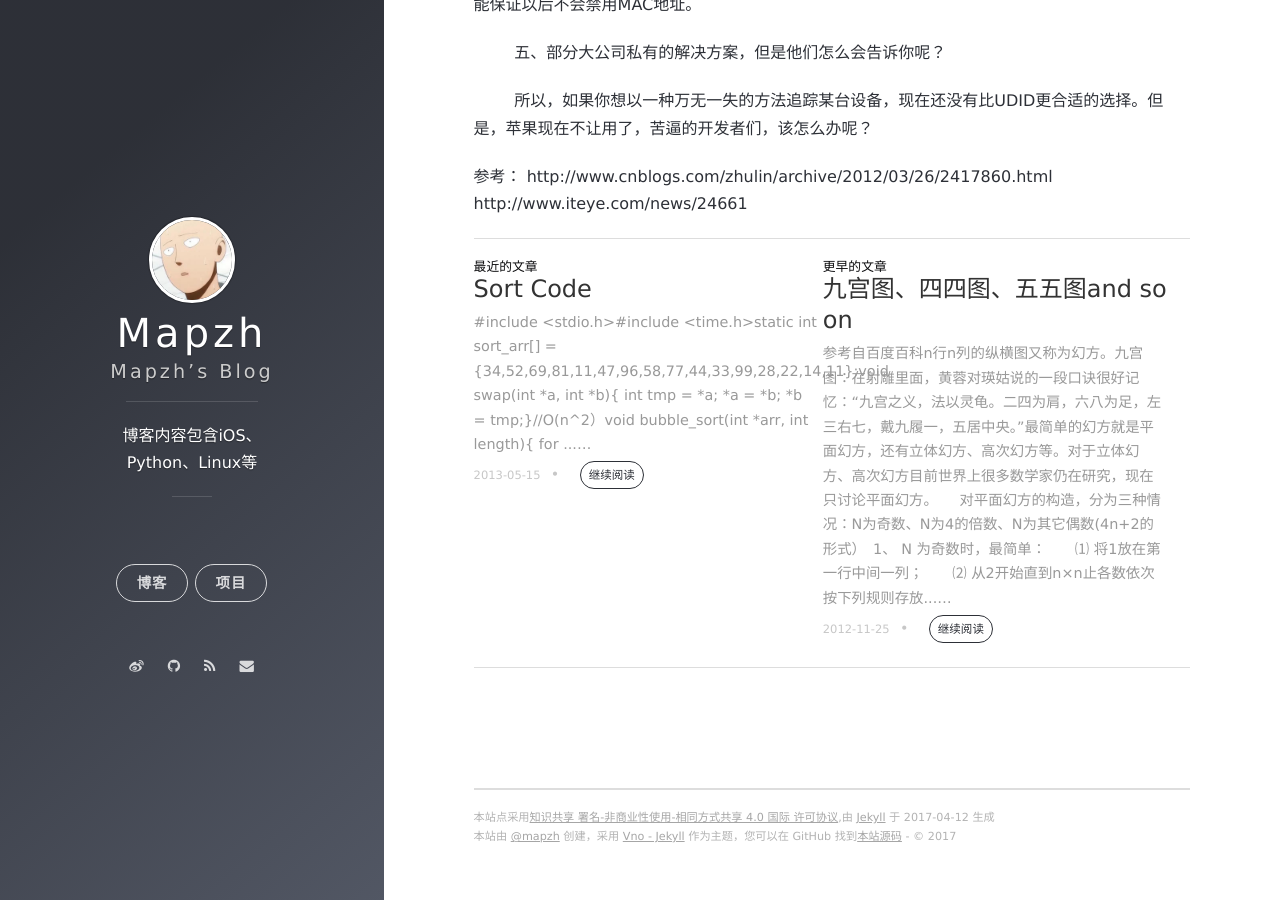
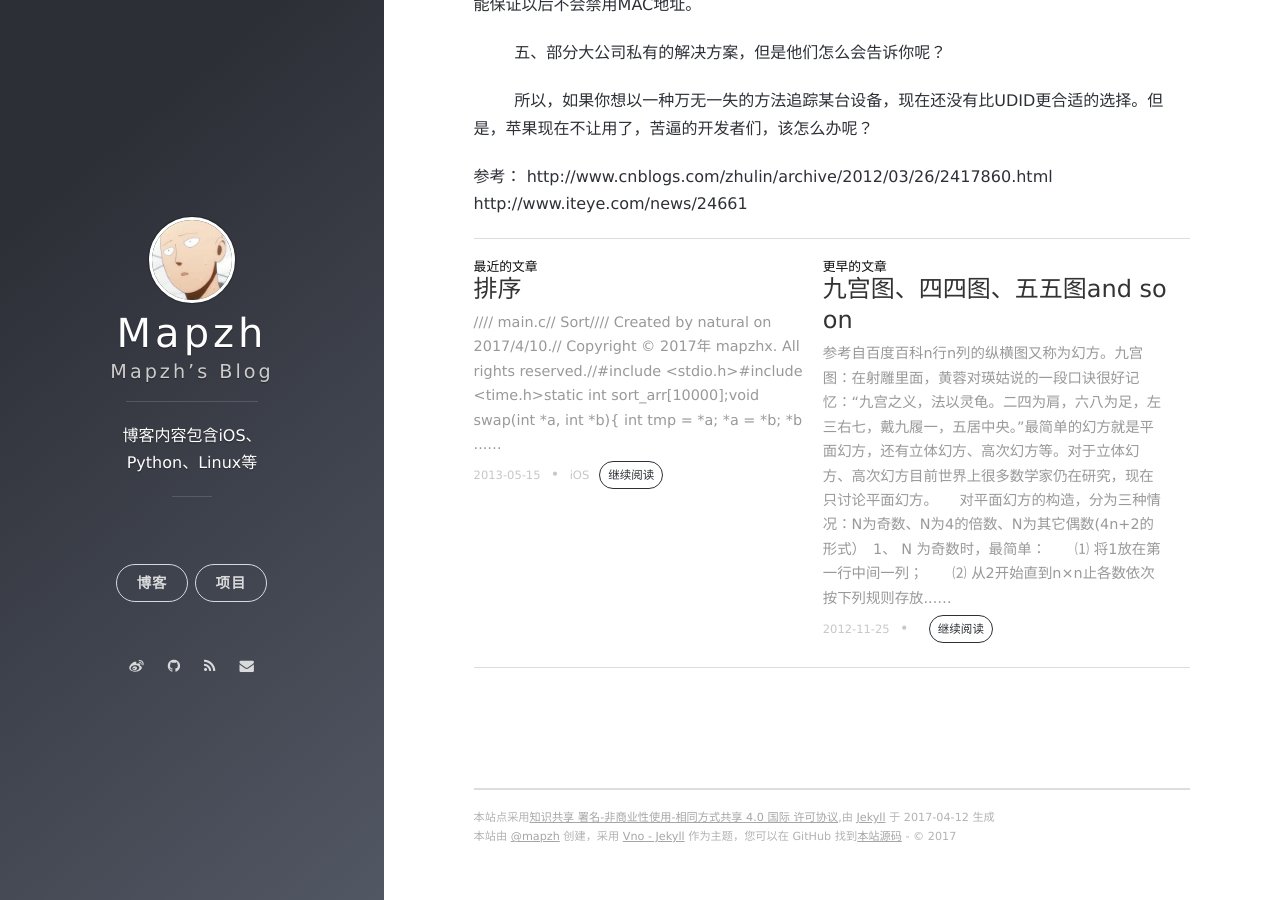
Before and after one commit to mapzh/jekyll-blog, a Jekyll site: the page built from _posts/2012-12-26-ios-udid.md, in a window 1280 px wide and 900 px high, scrolled down 2821 px. Built offline with Jekyll 4.4.1, drawn with Linux system fonts in a browser that asks for light colours; nearby versions of some CDN libraries; comment, search, counter and statistics services are not loaded; some of the changed lines change nothing that is shown.

Commit message:
blogs auto commit

````diff
--- a/_posts/2013-05-15-sort-code.md
+++ b/_posts/2013-05-15-sort-code.md
@@ -1,8 +1,25 @@
-```c
+---
+layout: post
+title: 排序
+date: 2013-05-15 17:40
+categories: []
+tags: iOS
+---
+
+```C
+
+//
+//  main.c
+//  Sort
+//
+//  Created by natural on 2017/4/10.
+//  Copyright © 2017年 mapzhx. All rights reserved.
+//
+
 #include <stdio.h>
 #include  <time.h>
 
-static int sort_arr[]  = {34,52,69,81,11,47,96,58,77,44,33,99,28,22,14,11};
+static int sort_arr[10000];
 
 void swap(int *a, int *b){
     int tmp = *a;
@@ -11,7 +28,7 @@
 }
 
 
-//O(n^2）
+//O(n^2)
 void bubble_sort(int *arr, int length){
     for (int i=0; i<length-1; i++) {
         for (int j=0; j<length-1-i; j++) {
@@ -76,24 +93,104 @@
     }
 }
 
+void merge(int *arr, int start, int mid, int end, int *temp){
+    int i = start, j = mid + 1;
+    int z = 0;
+    while (i<=mid && j<=end) {
+        if (arr[i] <= arr[j]) {
+            temp[z++] = arr[i++];
+        }else{
+            temp[z++] = arr[j++];
+        }
+    }
 
+    while (i<=mid) {
+        temp[z++] = arr[i++];
+    }
+    while (j<=end) {
+        temp[z++] = arr[j++];
+    }
+    for (int x=0; x<z; x++) {
+        arr[start + x] = temp[x];
+    }
+}
 
+void division(int *arr, int start, int end, int *temp){
+    if (start < end) {
+        int mid = (start + end)/2.0;
+        division(arr, start, mid, temp);
+        division(arr, mid+1, end, temp);
+        merge(arr, start, mid, end, temp);
+    }
+}
+
+void merge_sort(int *arr, int length){
+    int temp[length];
+    division(arr, 0, length - 1, temp);
+}
+
+void adjust_heap(int *arr, int i, int length){
+    int childNode , childValue;
+    for (; 2*i+1<length; i=childNode) {
+        childNode = 2*i+1;
+        if (length>childNode+1 && arr[childNode+1]>arr[childNode])
+            childNode++;
+        if (arr[childNode]>arr[i]) {
+            childValue = arr[childNode];
+            arr[childNode] = arr[i];
+            arr[i] = childValue;
+        }else
+            break;
+    }
+}
+
+void heap_sort(int *arr, int length){
+    for (int i=length/2-1; i>=0; --i)
+        adjust_heap(arr, i, length);
+
+    for (int j=length-1; j>0; --j) {
+        arr[j] = arr[0]^arr[j];
+        arr[0] = arr[0]^arr[j];
+        arr[j] = arr[0]^arr[j];
+        adjust_heap(arr, 0, j);
+    }
+}
 
 void test_sort(){
     int length = sizeof(sort_arr)/sizeof(int);
     clock_t start, finish;
     double duration;
     start = clock();
-//    insert_sort(sort_arr, length);
-    quick_sort(sort_arr, 0, length-1);
+    insert_sort(sort_arr, length);
+//    quick_sort(sort_arr, 0, length-1);
     finish = clock();
     duration = (finish - start);
-    printf("用时 %f 毫秒\n", duration);
+    printf("用时 %f ", duration);
 }
 
+
+
 int main(int argc, const char * argv[]) {
+
     // insert code here...
+    FILE *fs = fopen("/Users/natural/Desktop/num.txt", "r");
+    if (NULL == fs) {
+        return 0;
+    }
+    char str[10] = {0};
+    int i=0;
+    while(!feof(fs))
+    {
+        memset(str, 0, sizeof(str));
+        fgets(str, sizeof(str) - 1, fs); // 包含了\n
+        sort_arr[i++] = atoi(str);
+    }
+
     test_sort();
+
+
+    fclose(fs);
+
 
     int length = sizeof(sort_arr)/sizeof(int);
     for (int i=0; i<length; i++) {
````
